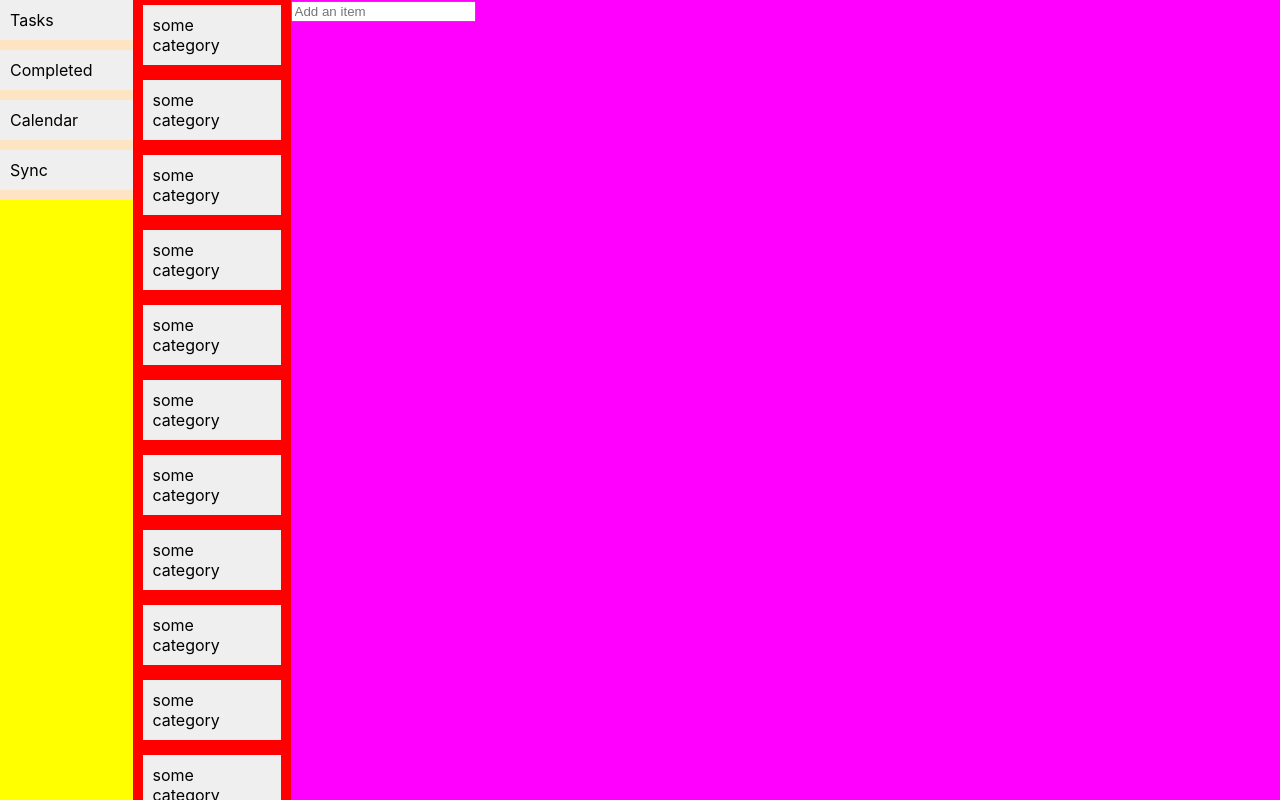
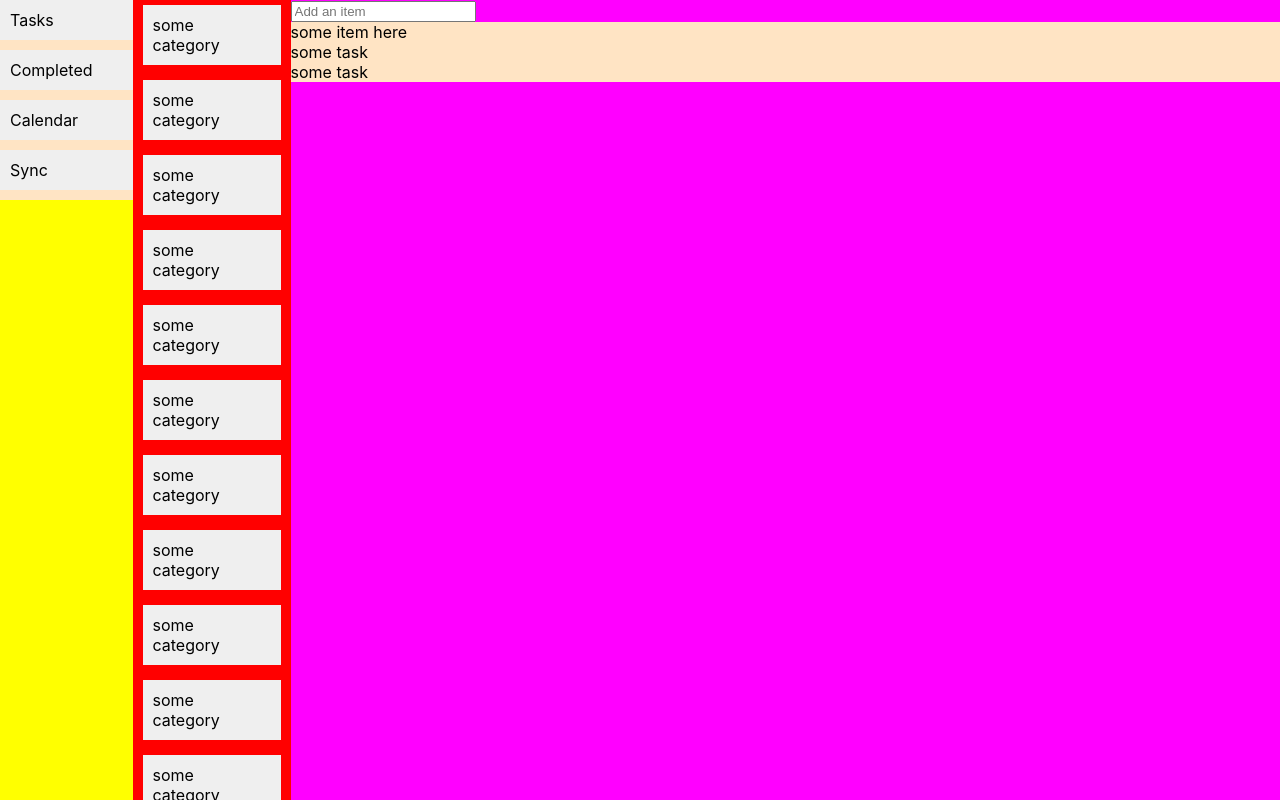
Before and after one commit to kelvin-14/Avocado_PC, a React (Create React App) app in the folder avocadoui/: page / in a window 1280 px wide. Both pictures are taken after a click on the button "Tasks". Built offline with nearby package versions, Linux system fonts and the light colour scheme.

Commit message:
polling from the database to show a list of tasks

```diff
--- a/avocadoui/src/components/App.tsx
+++ b/avocadoui/src/components/App.tsx
@@ -3,12 +3,19 @@ import Menu from './Menu';
 import MainView from './MainView';
 import '../css/App.css'
 import IDXDB from '../db/db';
+import ListItem from '../objects/ListItem';
+
+
+
+const avocadoDatabase = new IDXDB("AvocadoDatabase")
+
+avocadoDatabase.createTable("tasks")
 
 function App() {
-  const avocadoDatabase = new IDXDB("AvocadoDatabase")
   useEffect(() => {
     const run = async () => {
-      await avocadoDatabase.createTable("tasks")
+      await avocadoDatabase.putValue("tasks", {id: 1, title: "some task"})
+      await avocadoDatabase.putValue("tasks", {id: 2, title: "some task"})
     }
     run()
 
@@ -17,10 +24,13 @@ function App() {
   const [menuIndex, setMenuIndex] = useState(0)
 
 
+
   const changeMenuIndex = (newIndex: number) => {
     setMenuIndex(newIndex)
     console.log(menuIndex)
   }
+
+
 
   return (
     <div className="App">
@@ -28,6 +38,7 @@ function App() {
       <MainView
         menuIndex = {menuIndex}
         addItem = {(tableName: string, object: object) => {avocadoDatabase.putValue(tableName, object)}}
+        listItems = { () => {return avocadoDatabase.getAllValue('tasks')} }
       />
     </div>
   );
--- a/avocadoui/src/components/MainView.tsx
+++ b/avocadoui/src/components/MainView.tsx
@@ -1,14 +1,20 @@
 import '../css/MainView.css'
+import ListItem from '../objects/ListItem';
 import Tasks from './tasks/Tasks';
 
-function MainView({menuIndex, addItem} : { menuIndex: number, addItem: (tableName: string, object: object) => void}) {
-
+function MainView(
+    {menuIndex, addItem, listItems} :
+    { menuIndex: number, addItem: (tableName: string, object: object) => void, listItems: () => Promise<any>}
+    ) {
+        console.log("in main menu")
+        console.log(listItems.length)
 
     let pageToShow = <p>Error</p>;
     switch (menuIndex) {
         case 0:
             pageToShow = < Tasks
                 addItem = {addItem}
+                listItems = {listItems}
                 />
             break;
 
--- a/avocadoui/src/components/tasks/ListView.tsx
+++ b/avocadoui/src/components/tasks/ListView.tsx
@@ -1,9 +1,19 @@
 import '../../css/ListView.css'
-import { useState } from 'react'
+import { useEffect, useState } from 'react'
+import ListItem from '../../objects/ListItem'
 
 function ListView(
-  {addItem}: {addItem: (tableName: string, object: object) => void }
+  {addItem, listItems}: {addItem: (tableName: string, object: object) => void , listItems: () => Promise<any>}
 ) {
+  var [items, setItems] = useState<ListItem[]>([])
+  useEffect(() => {
+      const getItems = async() => {
+        setItems(await listItems())
+        console.log(`got the items ${items.length}`)
+      }
+      getItems()
+    }
+  )
 
   const [inputString, setInputString] = useState("")
 
@@ -22,6 +32,7 @@ function ListView(
 
   }
 
+  const litems = [new ListItem("dfdsfsd"), new ListItem("234324")]
   return (
     <div className="ListView">
         <input
@@ -29,6 +40,15 @@ function ListView(
           onKeyDown={addTaskOnEnter}
           onChange={updateInputString}
         />
+
+        <ul>
+          <li>some item here</li>
+        {
+        items.map(item => <li>{item.title}</li>)}
+
+        </ul>
+
+
     </div>
   );
 }
--- a/avocadoui/src/components/tasks/Tasks.tsx
+++ b/avocadoui/src/components/tasks/Tasks.tsx
@@ -1,9 +1,10 @@
 import '../../css/Tasks.css'
+import ListItem from '../../objects/ListItem';
 import FilterBar from './FilterBar';
 import ListView from './ListView';
 
 function Tasks(
-  {addItem}: {addItem: (tableName: string, object: object) => void}
+  {addItem, listItems}: {addItem: (tableName: string, object: object) => void, listItems: () => Promise<any>}
 ) {
 
   return (
@@ -11,6 +12,7 @@ function Tasks(
         <FilterBar catgoryName = "some category"/>
         <ListView
           addItem = {addItem}
+          listItems = {listItems}
         />
     </div>
   );
--- a/avocadoui/src/db/db.tsx
+++ b/avocadoui/src/db/db.tsx
@@ -1,8 +1,9 @@
 import { IDBPDatabase, openDB } from 'idb';
 
 class IDXDB {
-    public db: any
-    public dbName: string
+
+    private db: any
+    private dbName: string
 
     constructor(databaseName: string) {
         this.dbName = databaseName
@@ -17,13 +18,14 @@ class IDXDB {
                         }, } )
 
 
-
         } catch(error) {
             console.error(error)
         }
     }
 
+
     public async getValue(tableName: string, id: number) {
+
         const transaction = this.db.transaction(tableName, 'readonly');
         const store = transaction.objectStore(tableName);
         const result = await store.get(id);
@@ -32,20 +34,22 @@ class IDXDB {
     }
 
     public async getAllValue(tableName: string) {
+        console.log(`type of this getall ${this}`)
+        console.log(this.db)
         const tx = this.db.transaction(tableName, 'readonly');
         console.log(tx)
         const store = tx.objectStore(tableName);
         const result = await store.getAll();
         console.log('Get All Data', JSON.stringify(result));
         return result;
+
     }
 
     public async putValue(tableName: string, value: object) {
-        console.log(this)
+        console.log(`type of this put ${this}`)
         const tx = this.db.transaction(tableName, 'readwrite');
         const store = tx.objectStore(tableName);
         const result = await store.put(value);
-        console.log('Put Data ', JSON.stringify(result));
         return result;
     }
 
--- /dev/null
+++ b/avocadoui/src/objects/ListItem.tsx
@@ -0,0 +1,10 @@
+class ListItem {
+    title: string
+    dueDate: number | null = null
+
+    constructor(title: string) {
+        this.title = title
+    }
+}
+
+export default ListItem;
```
